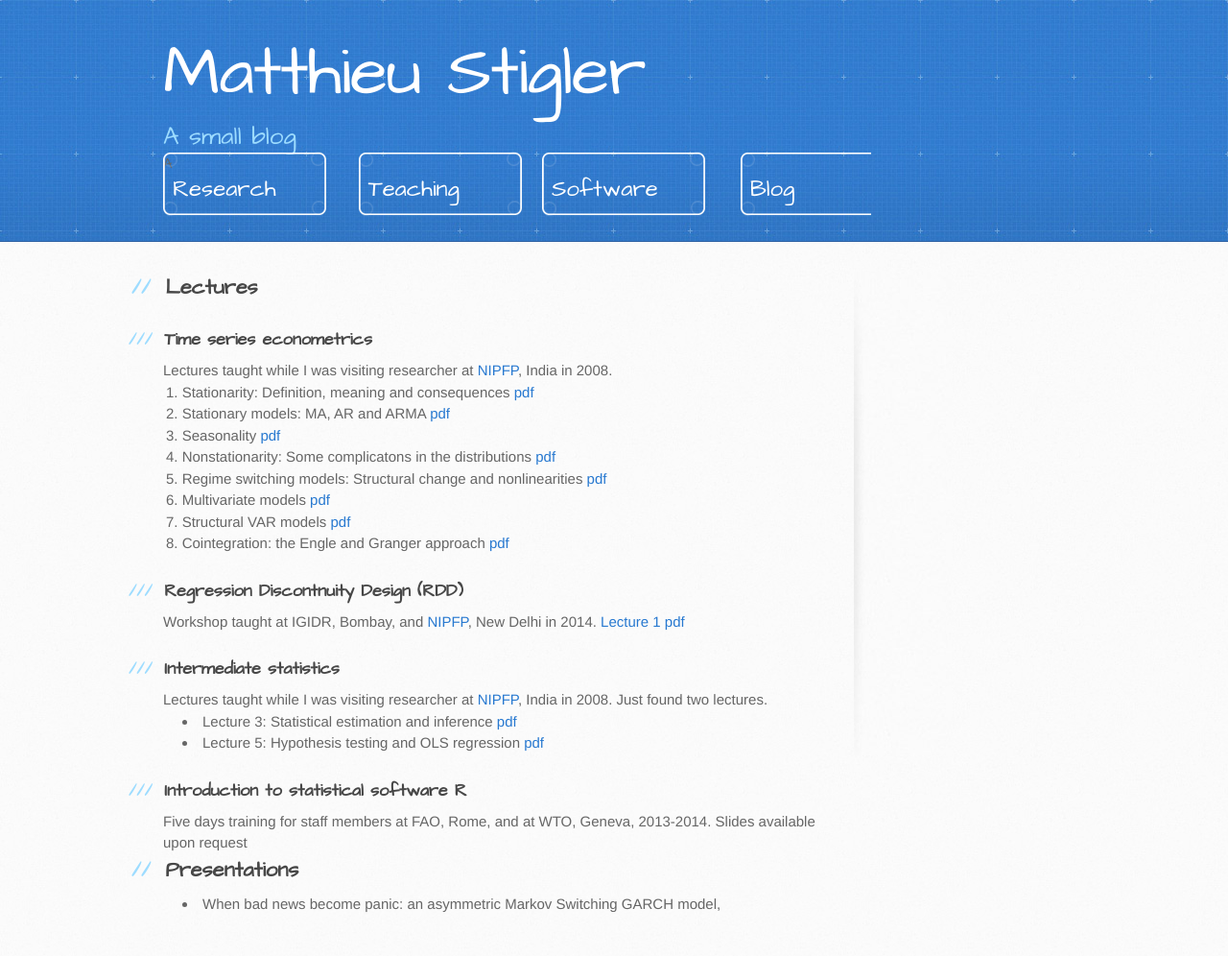
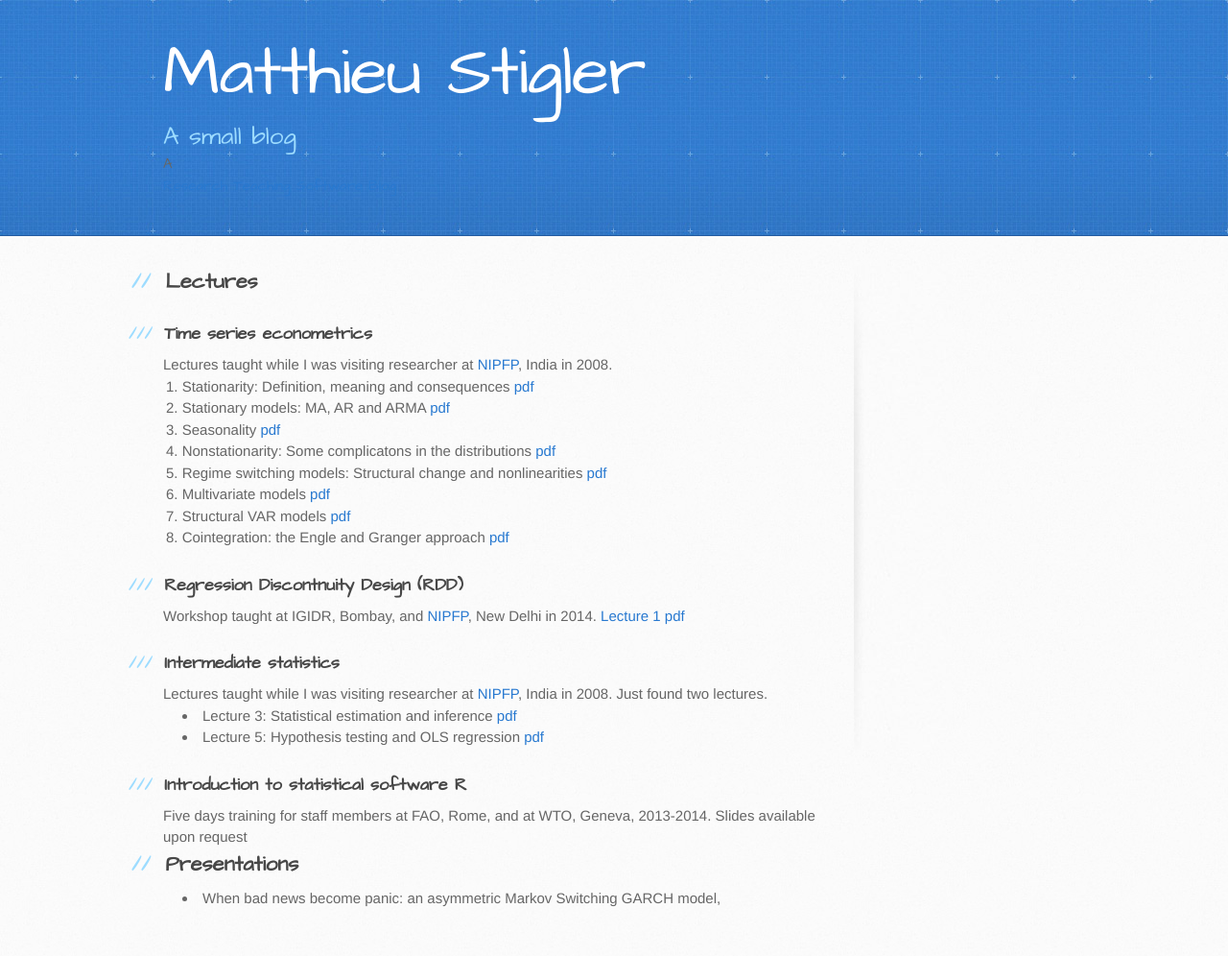
Before and after one commit to MatthieuStigler/MatthieuStigler.github.io, a Jekyll site: the page teaching.html, which Jekyll copies as it is, in a window 1280 px wide. Shown: the whole page at 96% size. Built offline with Jekyll 4.4.1, drawn with Linux system fonts in a browser that asks for light colours; Markdown is read by kramdown in place of the engine named in the settings.

Commit message:
changes in stylesheets from jekyll

```diff
--- a/stylesheets/stylesheet.css
+++ b/stylesheets/stylesheet.css
@@ -155,38 +155,6 @@
   background: transparent url(../images/download-button.png) 0 0 no-repeat;
   margin-bottom: 20px;
   font-size: 21px;
-}
-
-a.button2 {
-  width: 134px;
-  height: 58px;
-  line-height: 1.2;
-  font-size: 23px;
-  color: #fff;
-  padding-left: 128px;
-  padding-top: 22px;
-  font-family: 'Architects Daughter', 'Helvetica Neue', Helvetica, Arial, serif;
-}
-a.button2 small {
-  display: block;
-  font-size: 11px;
-}
-aside a.button2 {
-  position: absolute;
-  right: 0;
-  top: 0;
-  background: transparent url(../images/github-button.png) 0 0 no-repeat;
-}
-
-header a.button2 {
-  width: 110px;
-  padding-left: 10px;
-  padding-right: 80px;
-  padding-bottom: 40px;
-  background: transparent url(../images/simple-button.png) 0 0 no-repeat;
-  margin-bottom: 12px;
-  margin-right: 0px;
-  font-size: 24px;
 }
 
 code, pre {
```
Also changed, not shown: stylesheets/print.css (line endings or trailing spaces). Lines whose indentation alone changed are shown as unchanged.
